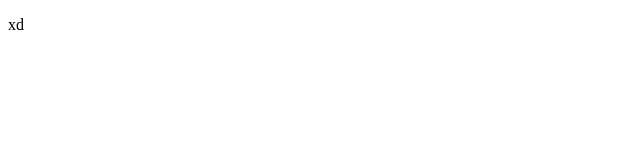
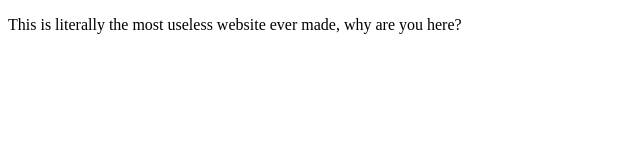
Before and after one commit to AnomalousAnonymous/AnomalousAnonymous.github.io, a plain HTML site: page index.html in a window 1280 px wide. Shown: the whole page, without its empty margins (0-640 px from the left). Drawn offline with Linux system fonts and the light colour scheme.

Commit message:
Update index.html

```diff
--- a/index.html
+++ b/index.html
@@ -7,6 +7,6 @@
     <title>Document</title>
 </head>
 <body>
-    <p>xd</p>
+    <p>This is literally the most useless website ever made, why are you here?</p>
 </body>
 </html>
```
